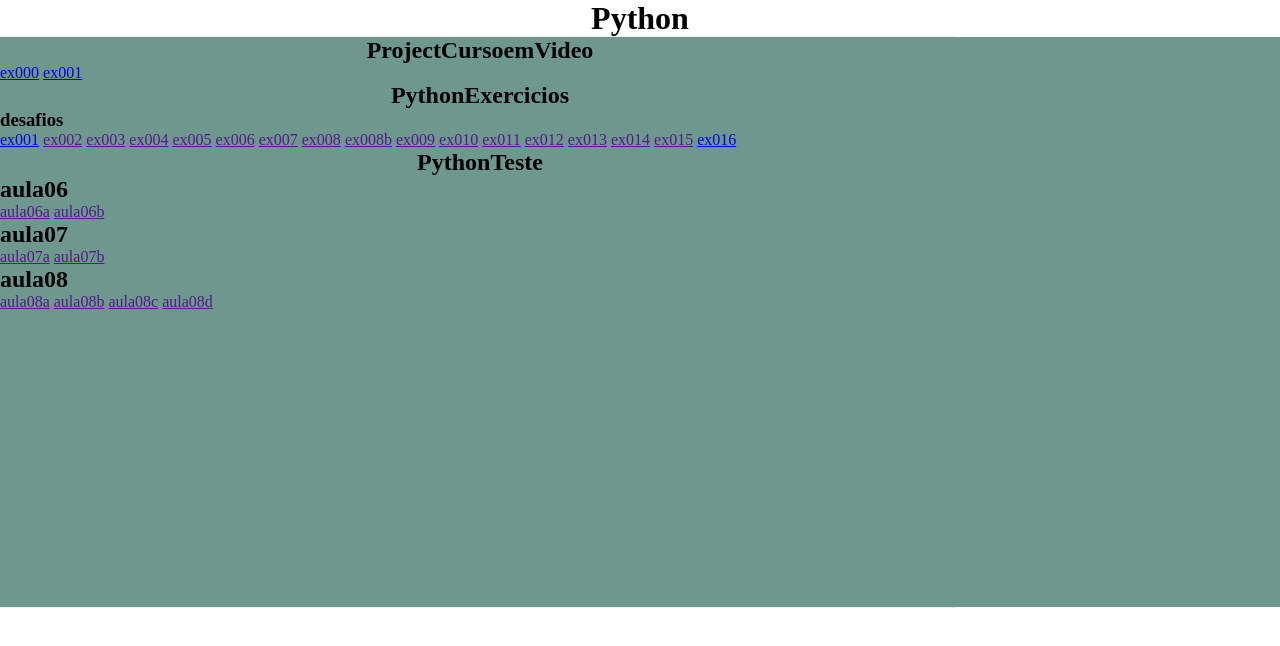
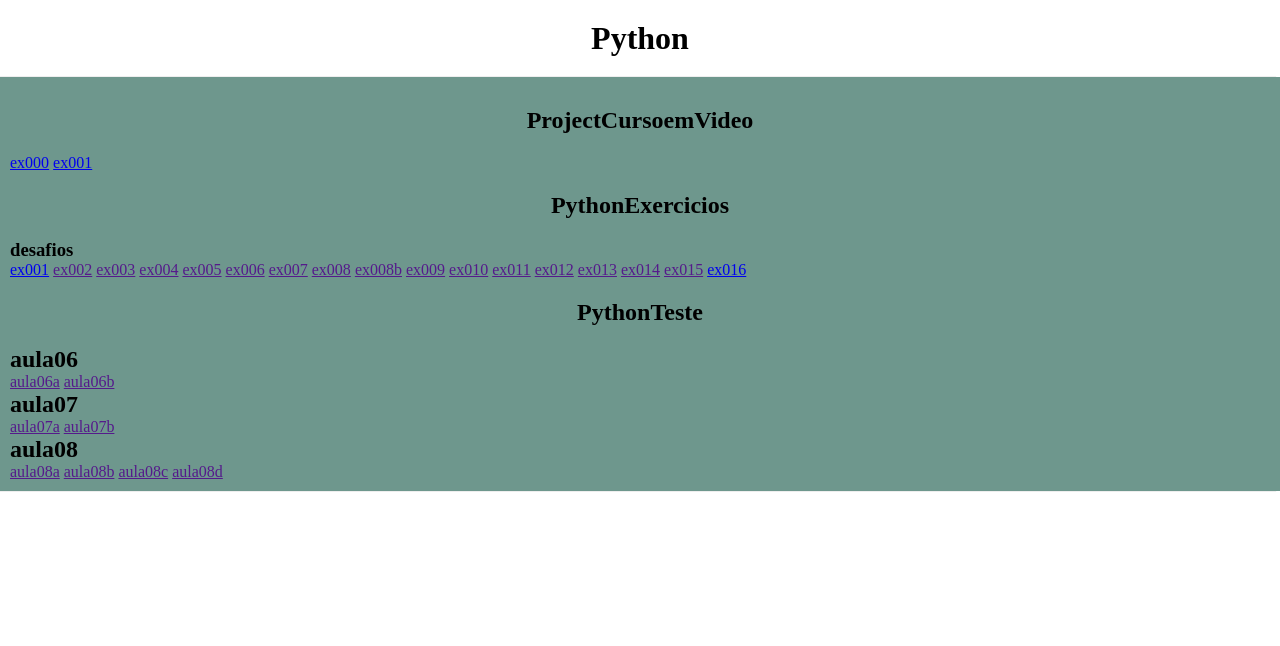
Before and after one commit to lucascosta001/python, a plain HTML site: page index.html in a window 1280 px wide. Drawn offline with Linux system fonts and the light colour scheme.

Commit message:
Update index.css

```diff
--- a/style/index.css
+++ b/style/index.css
@@ -3,21 +3,22 @@
     padding: 0;
 }
 
+h1.header{
+    text-align: center;
+}
+
 h1{
     text-align: center;
+    margin: 20px;
 }
 
 section{
     display: flex;
-    height: 570px;
     background-color: rgb(110, 151, 141);
 }
 
-#header{
-    width: 25vw;
+#content{
+    padding: 10px;
+    box-shadow: -4px 0px 1px rgba(0, 0, 0, 0.397);
+    width: 100%;
 }
-
-#content{
-    box-shadow: -4px 0px 1px rgba(0, 0, 0, 0.397);
-    width: 75vw;
-}
```
